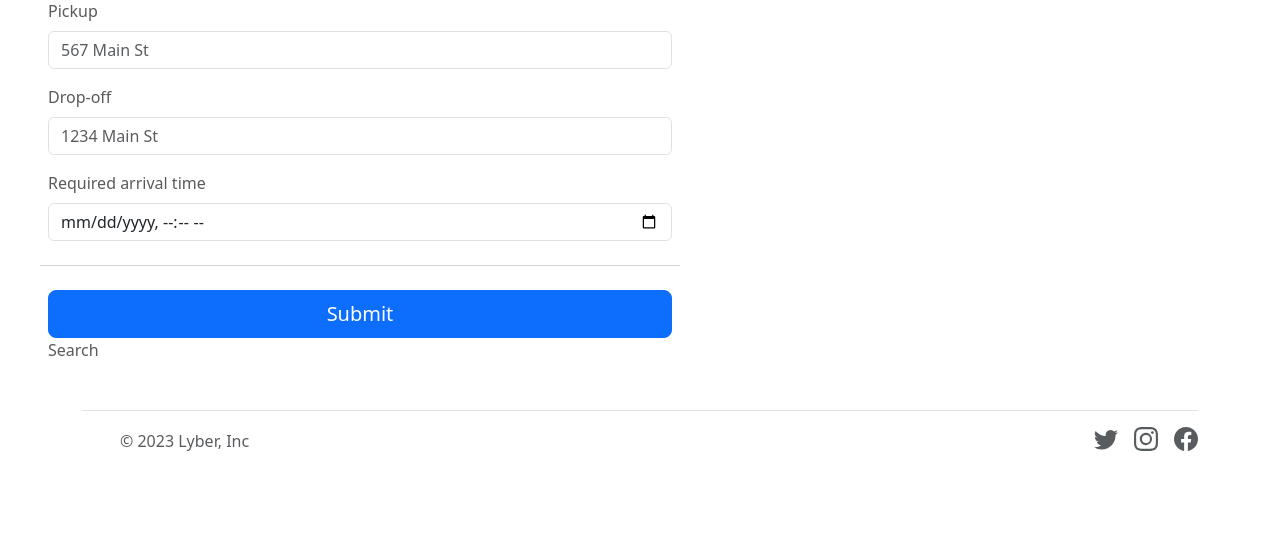
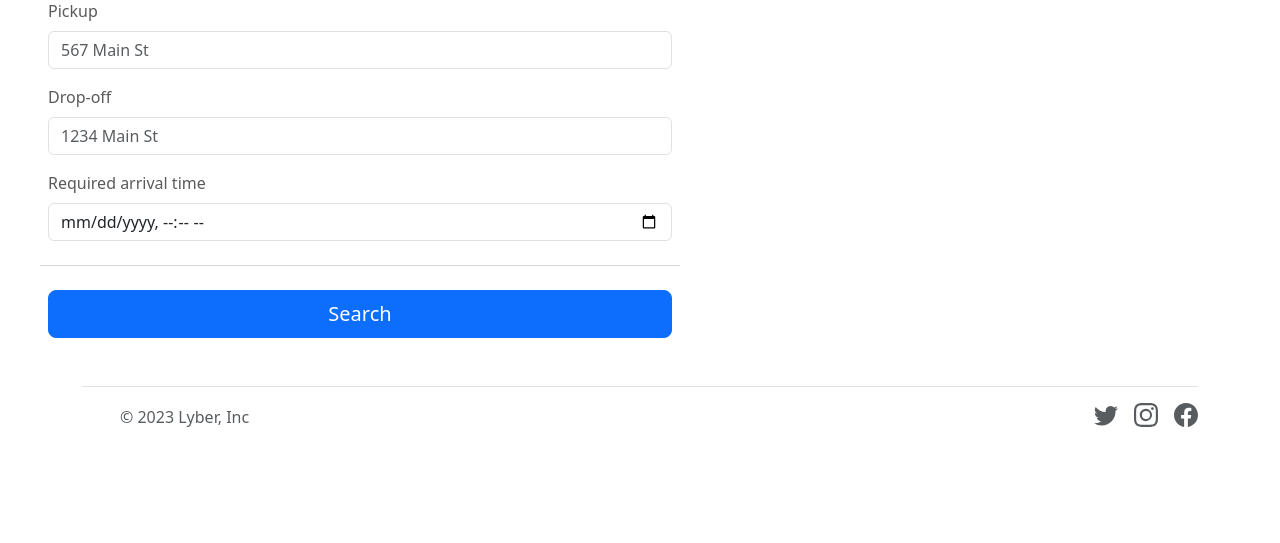
Before and after one commit to carolinechen99/ride-hailing-web, a Django app: template templates/ride/driver.html in a window 1280 px wide. Shown: the part 330-873 px from the top of the page. After the commit the page ends 757 px from the top, so only its background shows below. Run offline with Django 3.2, Linux system fonts and the light colour scheme; the template is opened without the code that fills it, so the values that code supplies are empty; some libraries are stand-ins or nearby versions.

Commit message:
rename search button

```diff
--- a/templates/ride/driver.html
+++ b/templates/ride/driver.html
@@ -49,7 +49,7 @@
 
         <hr class="my-4">
         </fieldset>
-        <input class="w-100 btn btn-primary btn-lg" type="submit">Search</input>
+        <input class="w-100 btn btn-primary btn-lg" type="submit" value="Search"></input>
       </form>
     </div>
   </div>
```
